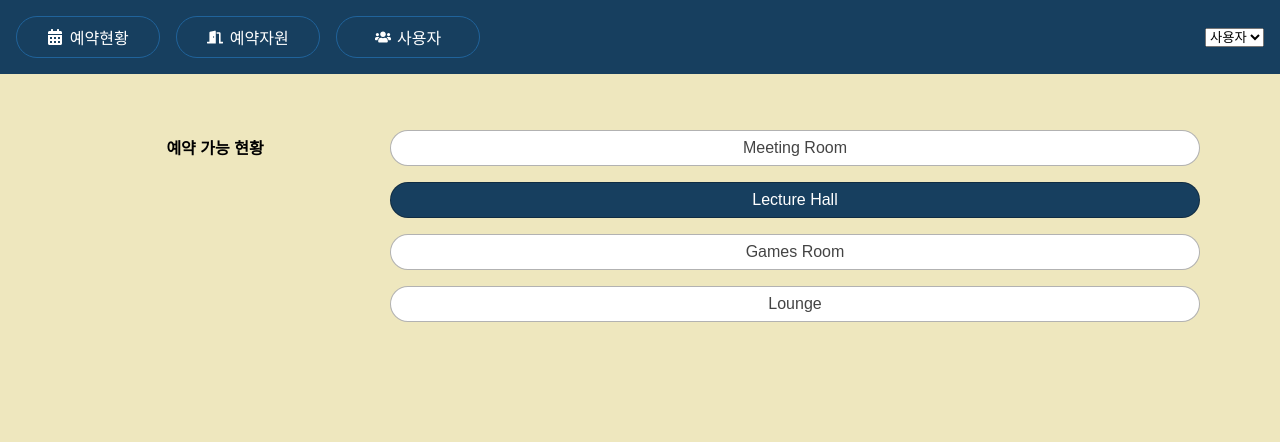
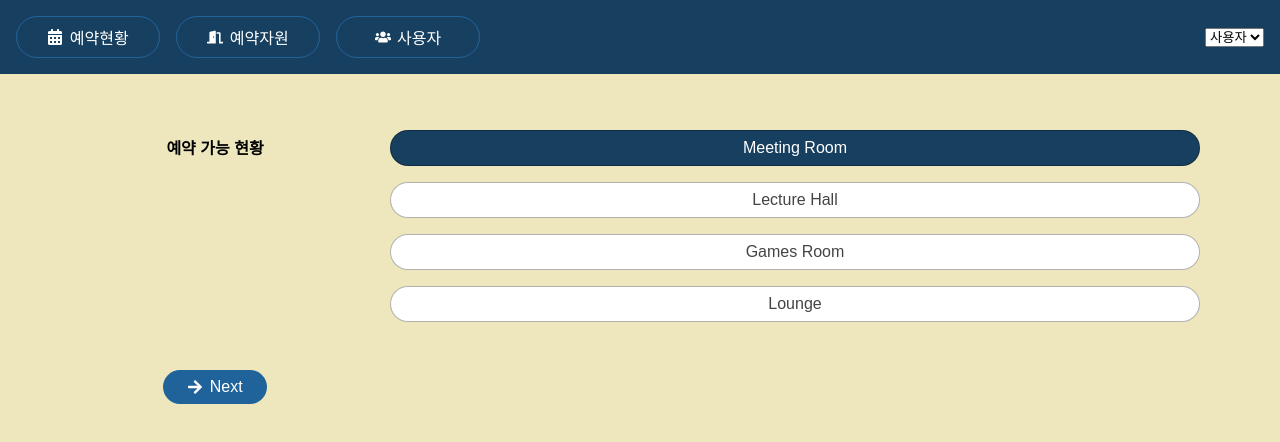
Before and after one commit to samesamessa/React-Demo, a React (Vite) app: page /bookable in a window 1280 px wide. Shown: the top 442 px of the page. Built offline with nearby package versions, Linux system fonts and the light colour scheme.

Commit message:
#3 useState bookableIndex 값이 바뀔 때 리액트가 UI를 다시 렌더링 하도록 함. Next 버튼 이벤트도 상태값 변경메소드를 실행하도록 함.

```diff
--- a/src/component/Bookables/BookList.jsx
+++ b/src/component/Bookables/BookList.jsx
@@ -1,25 +1,38 @@
 import {bookables} from "../../static.json"
+import {useState} from "react";
+import {FaArrowRight} from "react-icons/fa";
 
 function BookList(){
     console.log("bookables", bookables)
     const group = "Rooms"
-    let bookableIndex =  1
     const bookableGroup = bookables.filter(b => (b.group === group))
+    // 상태값 관리를 해야할 변수 bookableIndex
+    // setBookableIndex 는 useState가 리턴해주는 메소드
+    const [bookableIndex, setBookableIndex] = useState(0)
 
-    function changeBookable(selectIndex){
-        bookableIndex = selectIndex
+    function nextBookableIndex() {
+        setBookableIndex((i) => (i+1) % bookableGroup.length)
+        // 상태값 변경 메소드의 인자 i는 bookableIndex의 값
     }
 
     return (
+        // return의 최상위태그는 무조건 1개
+        <>
             <ul className="items-list-nav">
-            {bookableGroup.map((b,i) => (
-                <li key={b.id} className={i===bookableIndex? "selected" : null}>
-                    <button className="btn" onClick={()=> changeBookable(i)}>
+                {bookableGroup.map((b, i) => (
+                    <li key={b.id} className={i === bookableIndex ? "selected" : null}>
+                        <button className="btn" onClick={() => setBookableIndex(i)}>
                             {b.title}
                         </button>
                     </li>
                 ))}
             </ul>
+            <p>
+                <button className="btn" onClick={nextBookableIndex}>
+                    <FaArrowRight/><span>Next</span>
+                </button>
+            </p>
+        </>
     )
 }
 
```
Lines whose indentation alone changed are shown as unchanged.
